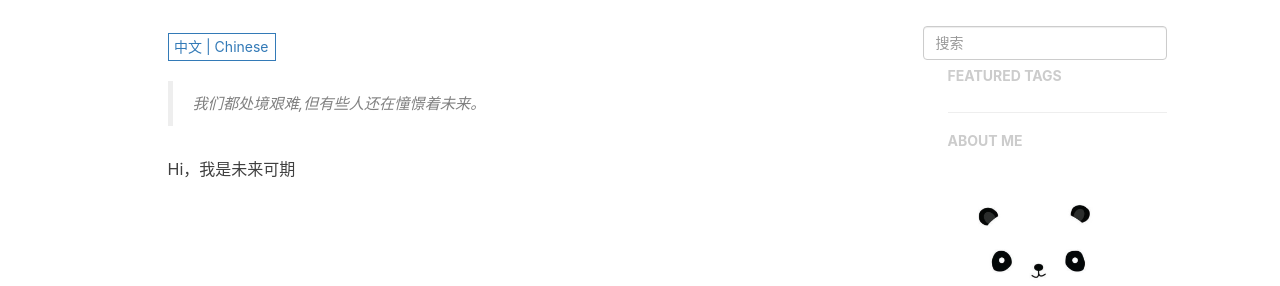
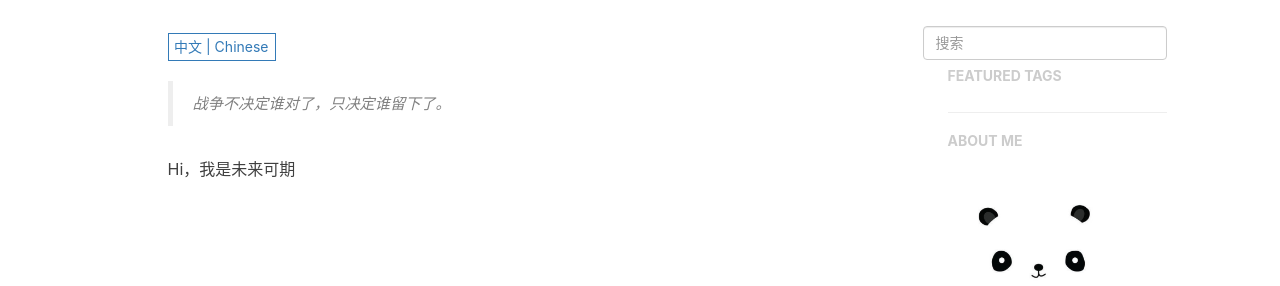
Before and after one commit to ryan1153/ryan1153.github.io, a Jekyll site: the page built from index.html, in a window 1280 px wide. Shown: the part 440-726 px from the top of the page. Built offline with Jekyll 4.4.1, drawn with Linux system fonts in a browser that asks for light colours; the list of posts is cut into pages by our own code; comment, search, counter and statistics services are not loaded.

Commit message:
Update zh.md

```diff
--- a/_includes/about/zh.md
+++ b/_includes/about/zh.md
@@ -1,3 +1,3 @@
-> 我们都处境艰难,但有些人还在憧憬着未来。
+> 战争不决定谁对了，只决定谁留下了。
 
 Hi，我是未来可期
```
